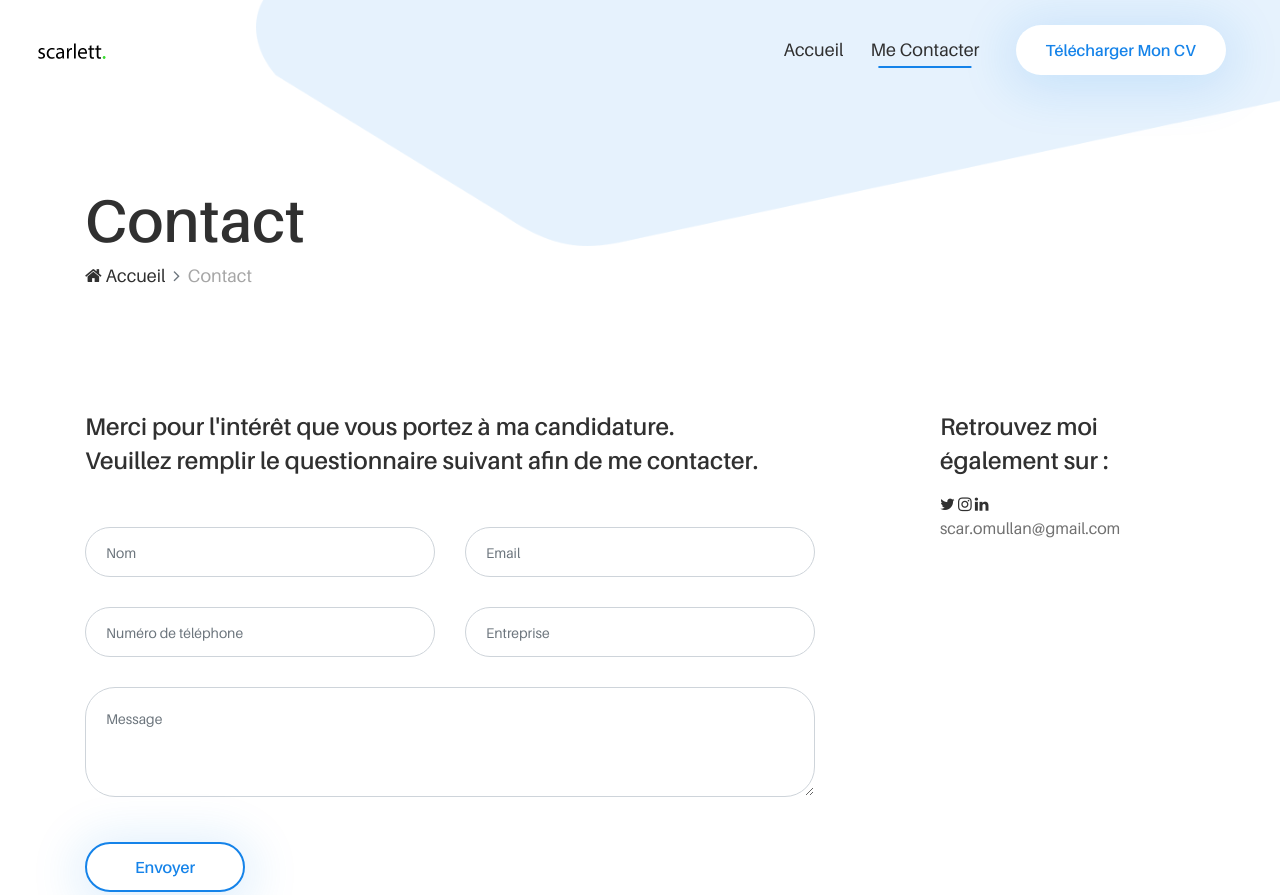
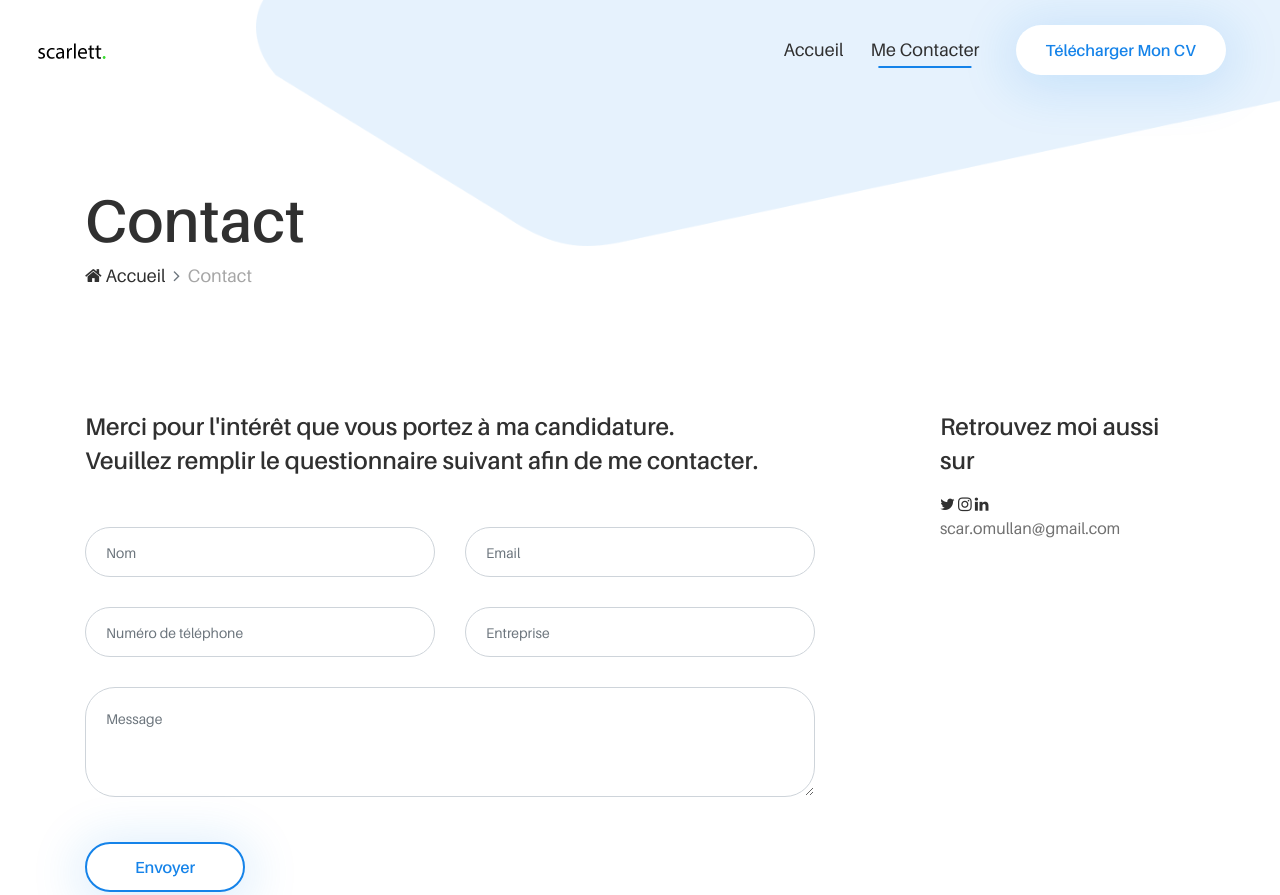
Before and after one commit to scarlettom/cv, a website: page contact.html in a window 1280 px wide. Shown: the top 895 px of the page. Drawn offline with Linux system fonts and the light colour scheme.

Commit message:
Update contact.html

```diff
--- a/contact.html
+++ b/contact.html
@@ -169,13 +169,15 @@
                     <div class="contact-sidebar-area mb-80">
                         <!-- Single Sidebar Area -->
                         <div class="single-contact-card mb-50">
-                            <h4>Retrouvez moi également sur :</h4>
+                          <div class="footer-social-info">
+                            <h4>Retrouvez moi aussi sur</h4>
                             <a href="https://twitter.com/scarlettomullan" class="twitter" data-toggle="tooltip" data-placement="top" title="Twitter"><i class="fa fa-twitter"></i></a>
                             <a href="https://www.instagram.com/scarlettomullan/" class="instagram" data-toggle="tooltip" data-placement="top" title="Instagram"><i class="fa fa-instagram"></i></a>
                             <a href="https://www.linkedin.com/in/omullanscarlett/" class="linkedin" data-toggle="tooltip" data-placement="top" title="Linkedin"><i class="fa fa-linkedin"></i></a>
                             <h6>scar.omullan@gmail.com</h6>
                         </div>
                     </div>
+                        </div>
                 </div>
             </div>
 
```
